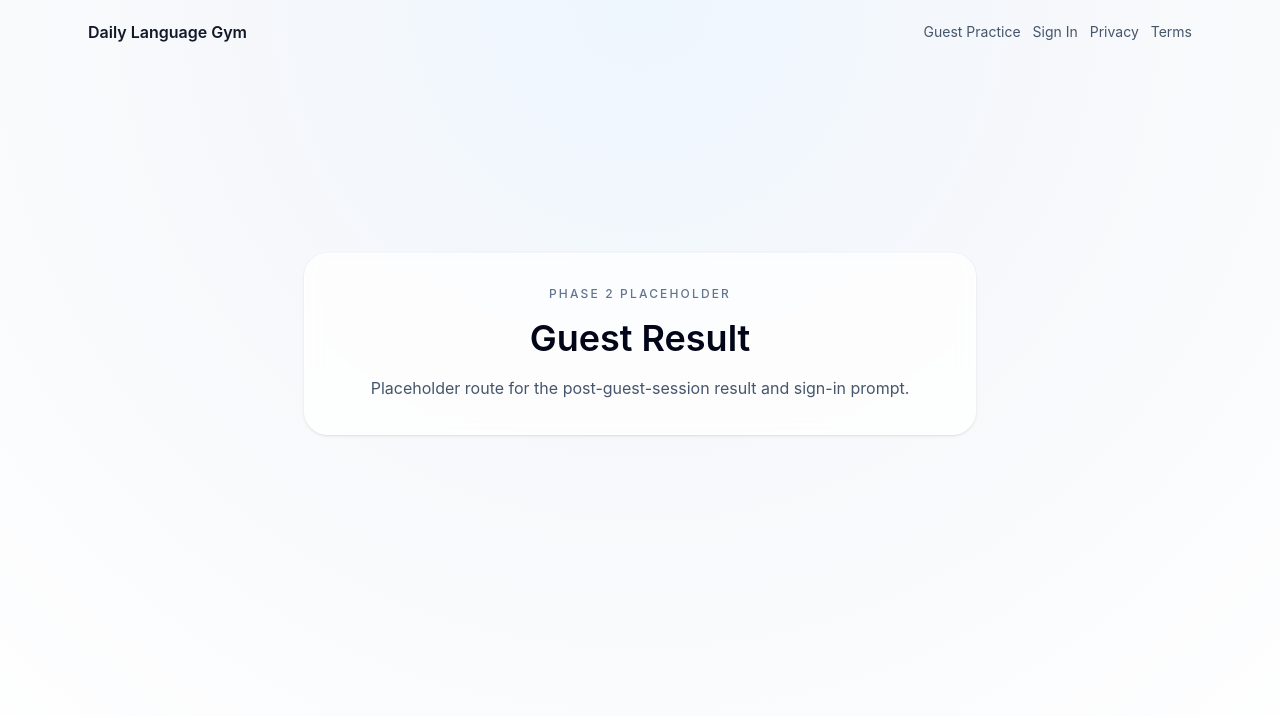
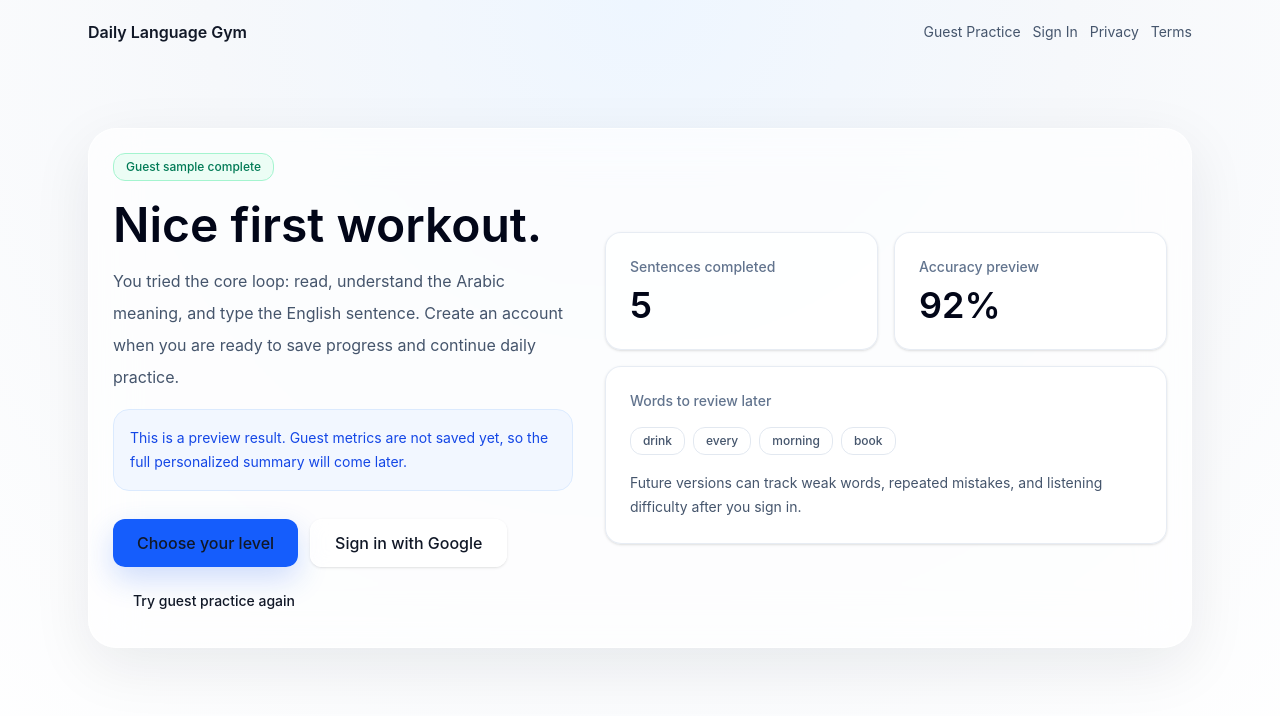
Before and after one commit to mahdi-ali259/language-gym, a Next.js app: page /guest/result in a window 1280 px wide. Shown: the top 716 px of the page. Built offline with nearby package versions, Linux system fonts and the light colour scheme.

Commit message:
Add guest result flow

```diff
--- a/src/app/(public)/guest/result/page.tsx
+++ b/src/app/(public)/guest/result/page.tsx
@@ -1,10 +1,5 @@
-import { RoutePlaceholder } from "../../../_components/route-placeholder";
+import { GuestResultPage } from "@/features/guest-result/guest-result-page";
 
-export default function GuestResultPage() {
-  return (
-    <RoutePlaceholder
-      title="Guest Result"
-      description="Placeholder route for the post-guest-session result and sign-in prompt."
-    />
-  );
+export default function GuestResultRoute() {
+  return <GuestResultPage />;
 }
--- /dev/null
+++ b/src/features/guest-result/guest-result-page.tsx
@@ -0,0 +1,80 @@
+import Link from "next/link";
+import { Badge, Button, Card, GlassPanel } from "@/components/ui";
+import { getGuestResultFallback } from "./guest-result-summary";
+
+export function GuestResultPage() {
+  const result = getGuestResultFallback();
+
+  return (
+    <main className="mx-auto w-full max-w-6xl px-4 py-10 sm:px-6 sm:py-16">
+      <GlassPanel>
+        <div className="grid gap-8 lg:grid-cols-[0.9fr_1.1fr] lg:items-center">
+          <section>
+            <Badge tone="success">Guest sample complete</Badge>
+            <h1 className="mt-5 text-3xl font-semibold text-slate-950 sm:text-5xl">
+              Nice first workout.
+            </h1>
+            <p className="mt-4 text-base leading-8 text-slate-600">
+              You tried the core loop: read, understand the Arabic meaning, and
+              type the English sentence. Create an account when you are ready to
+              save progress and continue daily practice.
+            </p>
+
+            {result.isFallback ? (
+              <p className="mt-4 rounded-2xl border border-blue-100 bg-blue-50/80 p-4 text-sm leading-6 text-blue-700">
+                This is a preview result. Guest metrics are not saved yet, so
+                the full personalized summary will come later.
+              </p>
+            ) : null}
+
+            <div className="mt-7 flex flex-col gap-3 sm:flex-row">
+              <Button asChild size="lg">
+                <Link href="/level">Choose your level</Link>
+              </Button>
+              <Button asChild size="lg" variant="secondary">
+                <Link href="/sign-in">Sign in with Google</Link>
+              </Button>
+            </div>
+            <Button asChild className="mt-3" variant="ghost">
+              <Link href="/guest/practice">Try guest practice again</Link>
+            </Button>
+          </section>
+
+          <section className="grid gap-4 sm:grid-cols-2">
+            <MetricCard
+              label="Sentences completed"
+              value={String(result.sentencesCompleted)}
+            />
+            <MetricCard
+              label="Accuracy preview"
+              value={`${result.accuracy}%`}
+            />
+            <Card className="bg-white/75 sm:col-span-2">
+              <p className="text-sm font-medium text-slate-500">
+                Words to review later
+              </p>
+              <div className="mt-4 flex flex-wrap gap-2">
+                {result.wordsToReview.map((word) => (
+                  <Badge key={word}>{word}</Badge>
+                ))}
+              </div>
+              <p className="mt-4 text-sm leading-6 text-slate-600">
+                Future versions can track weak words, repeated mistakes, and
+                listening difficulty after you sign in.
+              </p>
+            </Card>
+          </section>
+        </div>
+      </GlassPanel>
+    </main>
+  );
+}
+
+function MetricCard({ label, value }: { label: string; value: string }) {
+  return (
+    <Card className="bg-white/75">
+      <p className="text-sm font-medium text-slate-500">{label}</p>
+      <p className="mt-2 text-4xl font-semibold text-slate-950">{value}</p>
+    </Card>
+  );
+}
--- /dev/null
+++ b/src/features/guest-result/guest-result-summary.ts
@@ -0,0 +1,21 @@
+import { guestPracticeSentences } from "@/features/guest-practice/sample-sentences";
+
+export type GuestResultSummary = {
+  accuracy: number;
+  isFallback: boolean;
+  sentencesCompleted: number;
+  wordsToReview: string[];
+};
+
+export function getGuestResultFallback(): GuestResultSummary {
+  const wordsToReview = guestPracticeSentences
+    .flatMap((sentence) => Object.keys(sentence.wordMeanings ?? {}))
+    .slice(0, 4);
+
+  return {
+    accuracy: 92,
+    isFallback: true,
+    sentencesCompleted: guestPracticeSentences.length,
+    wordsToReview
+  };
+}
```
